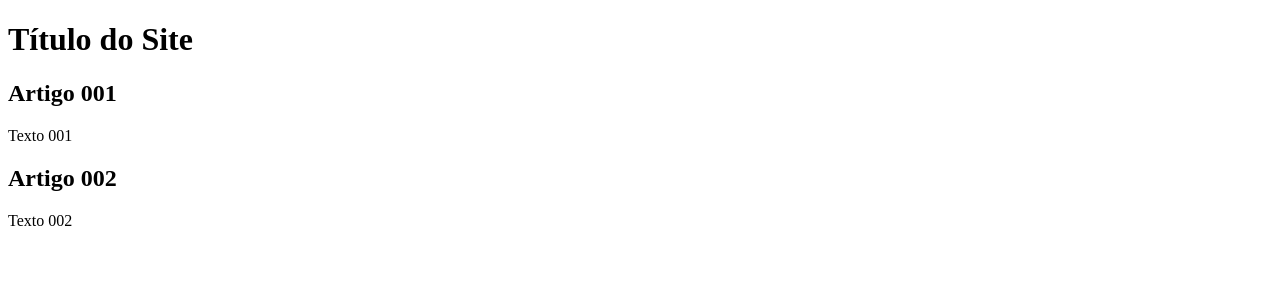
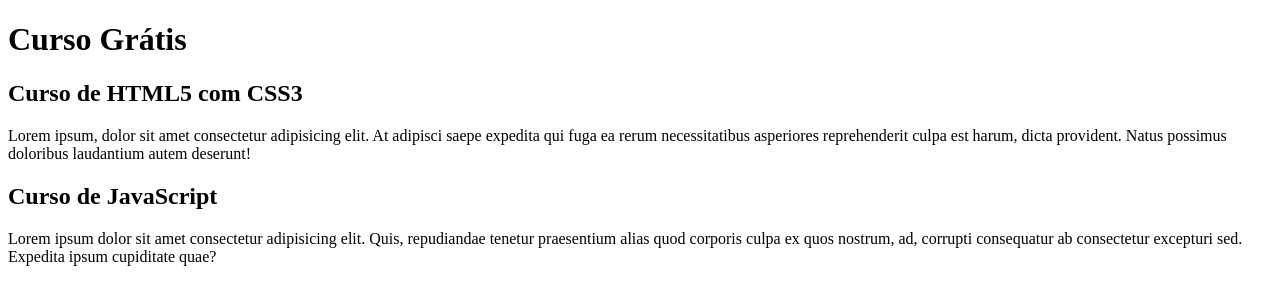
Before and after one commit to Daniel-V-O/Projeto-Site, a plain HTML site: page index.html in a window 1280 px wide. Drawn offline with Linux system fonts and the light colour scheme.

Commit message:
Comecei a escrever conteúdo

```diff
--- a/index.html
+++ b/index.html
@@ -9,15 +9,15 @@
 <body>
     <main>
         <header>
-            <h1>Título do Site</h1>
+            <h1>Curso Grátis</h1>
         </header>
         <article>
-            <h2>Artigo 001</h2>
-            <p>Texto 001</p>
+            <h2>Curso de HTML5 com CSS3</h2>
+            <p>Lorem ipsum, dolor sit amet consectetur adipisicing elit. At adipisci saepe expedita qui fuga ea rerum necessitatibus asperiores reprehenderit culpa est harum, dicta provident. Natus possimus doloribus laudantium autem deserunt!</p>
         </article>
         <article>
-            <h2>Artigo 002</h2>
-            <p>Texto 002</p>
+            <h2>Curso de JavaScript</h2>
+            <p>Lorem ipsum dolor sit amet consectetur adipisicing elit. Quis, repudiandae tenetur praesentium alias quod corporis culpa ex quos nostrum, ad, corrupti consequatur ab consectetur excepturi sed. Expedita ipsum cupiditate quae?</p>
         </article>
     </main>
 </body>
```
